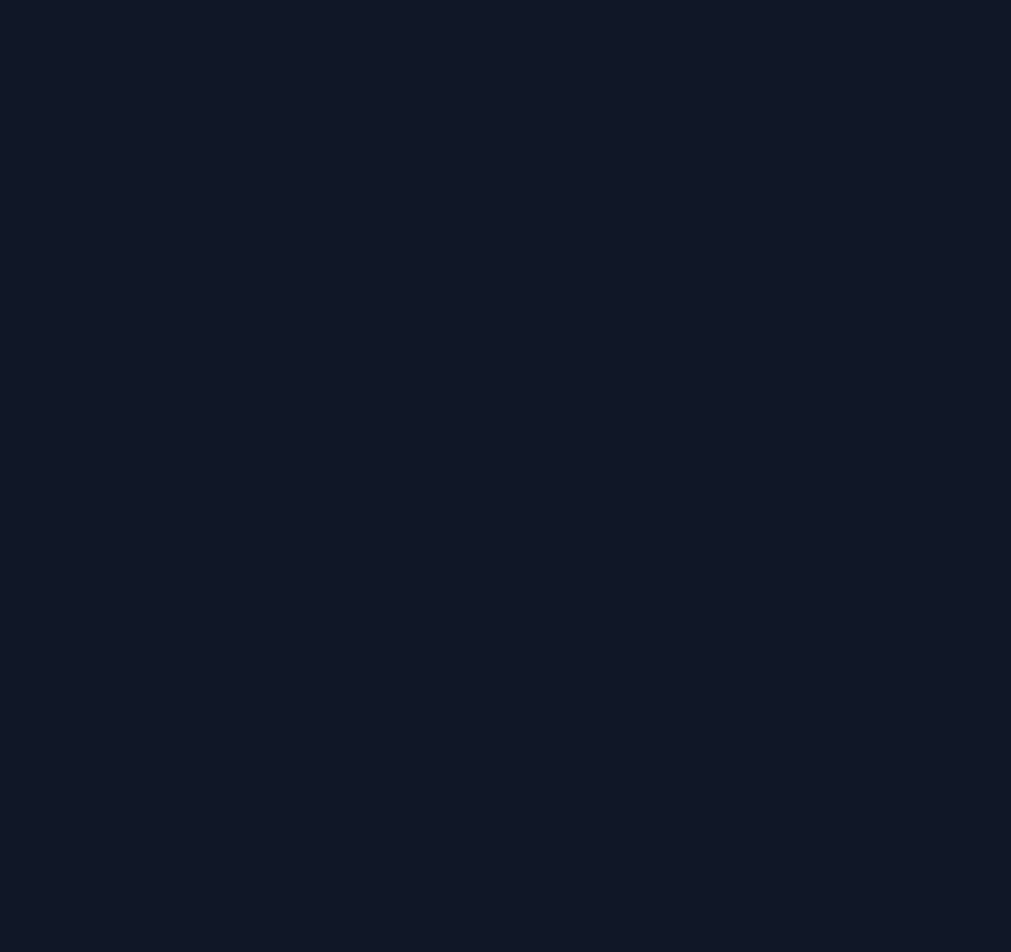
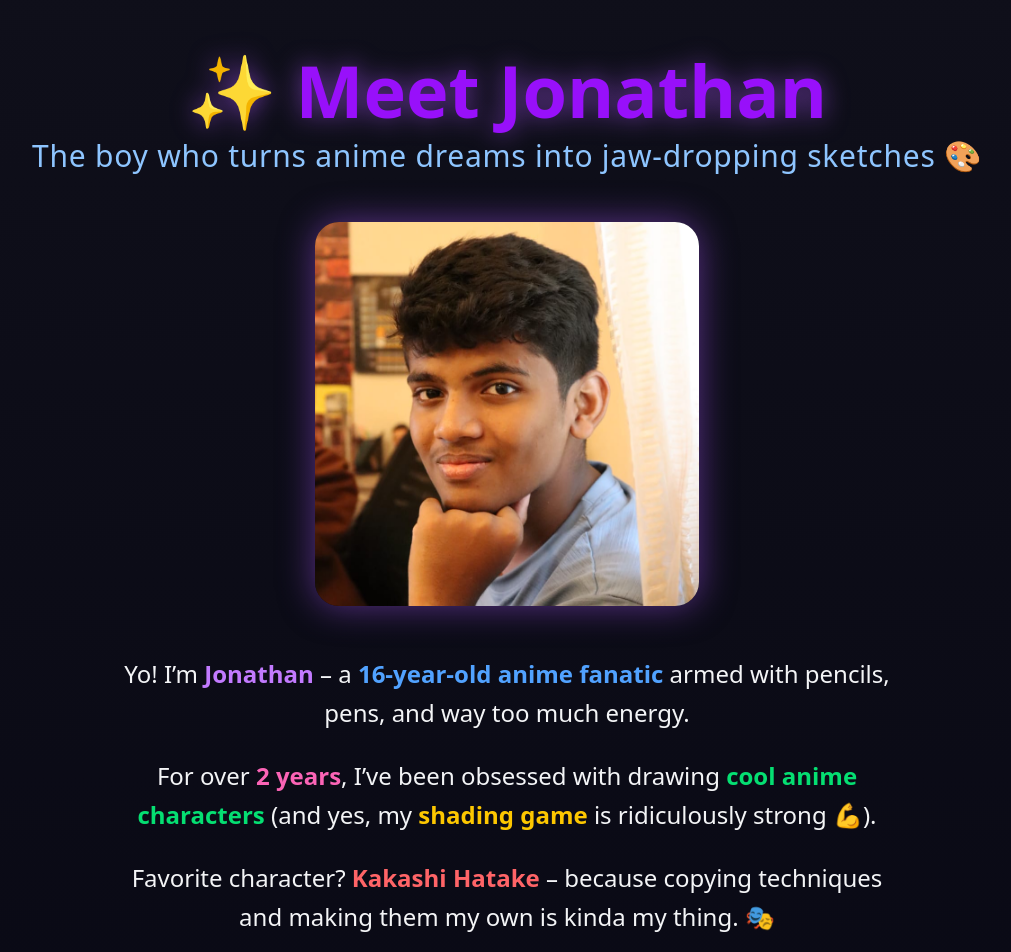
Before and after one commit to xVaibsMx/jonathan, a React (Vite) app in the folder Frontend/: page / in a window 1280 px wide. Shown: the part 1740-2692 px from the top of the page, without its empty margins (133-1144 px from the left). Before the commit the page ends 1602 px from the top, so only its background shows below. Built offline with nearby package versions, Linux system fonts and the light colour scheme.

Commit message:
Addde about section.

```diff
--- /dev/null
+++ b/Frontend/src/Components/About.jsx
@@ -0,0 +1,70 @@
+import React from 'react'
+import januImg from '../Assets/Jonathan.jpeg'
+
+const About = () => {
+  return (
+    <section
+      className="mt-28 py-20 flex flex-col items-center text-gray-100 px-6
+  bg-gradient-to-b from-[#0f0f1a] via-[#0c0c17] to-[#090915]"
+    >
+      {/* Heading */}
+      <div className="text-center mb-12">
+        <h1 className="text-6xl md:text-7xl font-extrabold text-purple-600 drop-shadow-[0_0_12px_rgba(168,85,247,0.6)]">
+          ✨ Meet Jonathan
+        </h1>
+        <h3 className="text-2xl md:text-3xl text-blue-300 mt-3 font-light tracking-wide">
+          The boy who turns anime dreams into jaw-dropping sketches 🎨
+        </h3>
+      </div>
+
+      {/* Image */}
+      <div className="w-72 h-72 md:w-96 md:h-96 overflow-hidden rounded-3xl shadow-[0_0_35px_rgba(168,85,247,0.5)] mb-12">
+        <img
+          src={januImg}
+          alt="Jonathan"
+          className="w-full h-full object-cover transform transition-all duration-500 ease-in-out hover:scale-110 hover:rotate-1"
+        />
+      </div>
+
+      {/* Text */}
+      <div className="max-w-3xl text-center space-y-6 text-xl md:text-2xl leading-relaxed">
+        <p>
+          Yo! I’m <span className="text-purple-400 font-bold">Jonathan</span> –
+          a{' '}
+          <span className="text-blue-400 font-semibold">
+            16-year-old anime fanatic
+          </span>{' '}
+          armed with pencils, pens, and way too much energy.
+        </p>
+
+        <p>
+          For over <span className="text-pink-400 font-bold">2 years</span>,
+          I’ve been obsessed with drawing{' '}
+          <span className="text-green-400 font-semibold">
+            cool anime characters
+          </span>{' '}
+          (and yes, my{' '}
+          <span className="text-yellow-400 font-bold">shading game</span> is
+          ridiculously strong 💪).
+        </p>
+
+        <p>
+          Favorite character?{' '}
+          <span className="text-red-400 font-bold">Kakashi Hatake</span> –
+          because copying techniques and making them my own is kinda my thing.
+          🎭
+        </p>
+      </div>
+
+      {/* Fun Fact Box */}
+      <div className="mt-12 p-6 bg-gray-900/80 rounded-2xl border border-purple-800/40 shadow-lg shadow-purple-900/50 max-w-lg text-center text-lg md:text-xl">
+        💡 <span className="text-purple-400 font-semibold">Fun Fact:</span> My
+        sketchbook is basically an{' '}
+        <span className="text-blue-400 font-bold">anime multiverse</span>. Enter
+        at your own risk. 😉
+      </div>
+    </section>
+  )
+}
+
+export default About
--- a/Frontend/src/Routes/Landing.jsx
+++ b/Frontend/src/Routes/Landing.jsx
@@ -1,12 +1,14 @@
 import React from 'react'
 import Hero from '../Components/Hero'
 import ArtWorks from '../Components/ArtWorks'
+import About from '../Components/About'
 
 const Landing = () => {
   return (
     <main>
       <Hero />
       <ArtWorks />
+      <About />
     </main>
   )
 }
```
